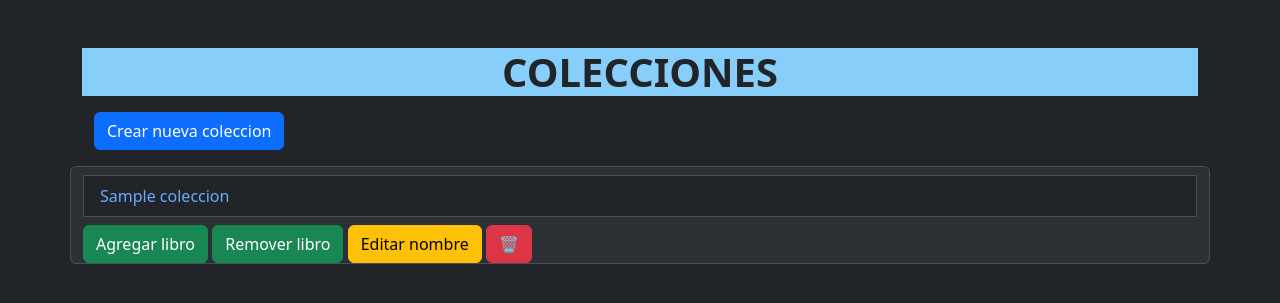
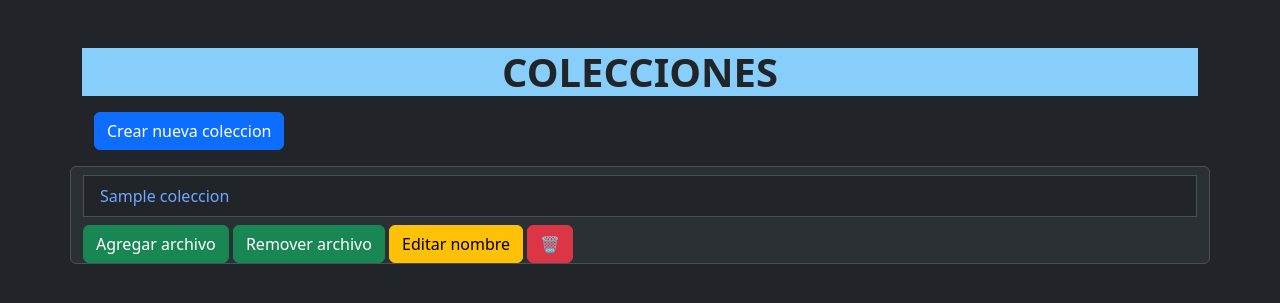
Before and after one commit to AntMendez/TP-Final---Intro, a Flask app: page /colecciones in a window 1280 px wide. Shown: the part 86-389 px from the top of the page. Run offline with Flask 3, Linux system fonts and the light colour scheme; tables that the repository leaves empty hold one stand-in row (values such as "Sample post"); some libraries are stand-ins or nearby versions.

Commit message:
Corrijo errores

```diff
--- a/templates/colecciones.html
+++ b/templates/colecciones.html
@@ -47,7 +47,7 @@
         <div class="modal-body">
 
           <p><label>Nombre: </label><input class="form-control" name="nombre"></input></p>
-          <p><label>Selecciona un libro: </label><select class="form-select" aria-label="Default select example" id="opciones_libros"name="opciones_libros">
+          <p><label>Selecciona un archivo: </label><select class="form-select" aria-label="Default select example" id="opciones_libros"name="opciones_libros">
             <script>
                 function handle_response(data){
                     if(!data){
@@ -98,14 +98,14 @@
     <div class="modal-dialog">
       <div class="modal-content">
         <div class="modal-header">
-          <h1 class="modal-title fs-5" id="exampleModalLabel2">Agregar un libro a una colección</h1>
+          <h1 class="modal-title fs-5" id="exampleModalLabel2">Agregar un archivo a una colección</h1>
           <button type="button" class="btn-close" data-bs-dismiss="modal" aria-label="Close"></button>
         </div>
 
         <form onsubmit="agregar_libro(event,get_nombre_coleccion('exampleModal2') )">
         <div class="modal-body">
 
-          <p><label>Selecciona un libro para agregar a la colección "<label id="titulo_coleccion_1"></label>":
+          <p><label>Seleccioná un archivo para agregar a la colección "<label id="titulo_coleccion_1"></label>":
 
             </label><select id="opciones_libros_2"name="opciones_libros_2">
             <script>
@@ -155,14 +155,14 @@
     <div class="modal-dialog">
       <div class="modal-content">
         <div class="modal-header">
-          <h1 class="modal-title fs-5" id="exampleModalLabel3">Remover un libro de una colección</h1>
+          <h1 class="modal-title fs-5" id="exampleModalLabel3">Remover un archivo de una colección</h1>
           <button type="button" class="btn-close" data-bs-dismiss="modal" aria-label="Close"></button>
         </div>
         <form onsubmit="remover_libro(event,get_nombre_coleccion('exampleModal3'))">
 
         <div class="modal-body">
 
-          <p><label>Selecciona un libro a remover de la colección "<label id="titulo_coleccion_2">":</label></label>
+          <p><label>Seleccioná un archivo a remover de la colección "<label id="titulo_coleccion_2">":</label></label>
             <select id="opciones_coleccion_3"name="opciones_coleccion_3"></select></p>
 
 
@@ -226,8 +226,8 @@
        {% for d in data %}
         <div>
             <li class="list-group-item my-2" > <a class="link-offset-2 link-offset-3-hover link-underline link-underline-opacity-0 link-underline-opacity-75-hover" href="colecciones/{{d.nombre}}">{{d.nombre}}</a></li>
-            <button onclick="modal_coleccion_agregar('{{d.nombre}}')"  class="btn btn-success" data-bs-toggle="modal" data-bs-target="#exampleModal2">Agregar libro</button>
-            <button onclick="modal_coleccion_remover('{{d.nombre}}')"  class="btn btn-success" data-bs-toggle="modal" data-bs-target="#exampleModal3">Remover libro</button>
+            <button onclick="modal_coleccion_agregar('{{d.nombre}}')"  class="btn btn-success" data-bs-toggle="modal" data-bs-target="#exampleModal2">Agregar archivo</button>
+            <button onclick="modal_coleccion_remover('{{d.nombre}}')"  class="btn btn-success" data-bs-toggle="modal" data-bs-target="#exampleModal3">Remover archivo</button>
             <button onclick="modal_coleccion_editar('{{d.nombre}}')"  class="btn btn-warning" data-bs-toggle="modal" data-bs-target="#exampleModal4">Editar nombre</button>
 
             <button onclick="eliminar_coleccion(event,'{{d.nombre}}')"  class="trash btn btn-danger">🗑</button>
@@ -268,7 +268,7 @@
   function handle_response_remover_libro(data){
     if(data){
             window.location.href=`http://127.0.0.1:5000/colecciones`
-        }else{alert('Error al remover libro de la colección')}
+        }else{alert('Error al remover archivo de la colección')}
 
   }
 
@@ -301,7 +301,7 @@
         console.log(data)
           if(!data){
 
-              alert('Error al remover libro de colección')
+              alert('Error al remover archivo de colección')
               window.location.href=`http://127.0.0.1:5000/`
           }else{
               const select=document.getElementById('opciones_coleccion_3')
@@ -357,7 +357,7 @@
     function handle_response_agregar_libro(data){
         if(data){
             window.location.href=`http://127.0.0.1:5000/colecciones`
-        }else{alert('Error al agregar libro a la colección')}
+        }else{alert('Error al agregar archivo a la colección')}
 
     }
 
```
